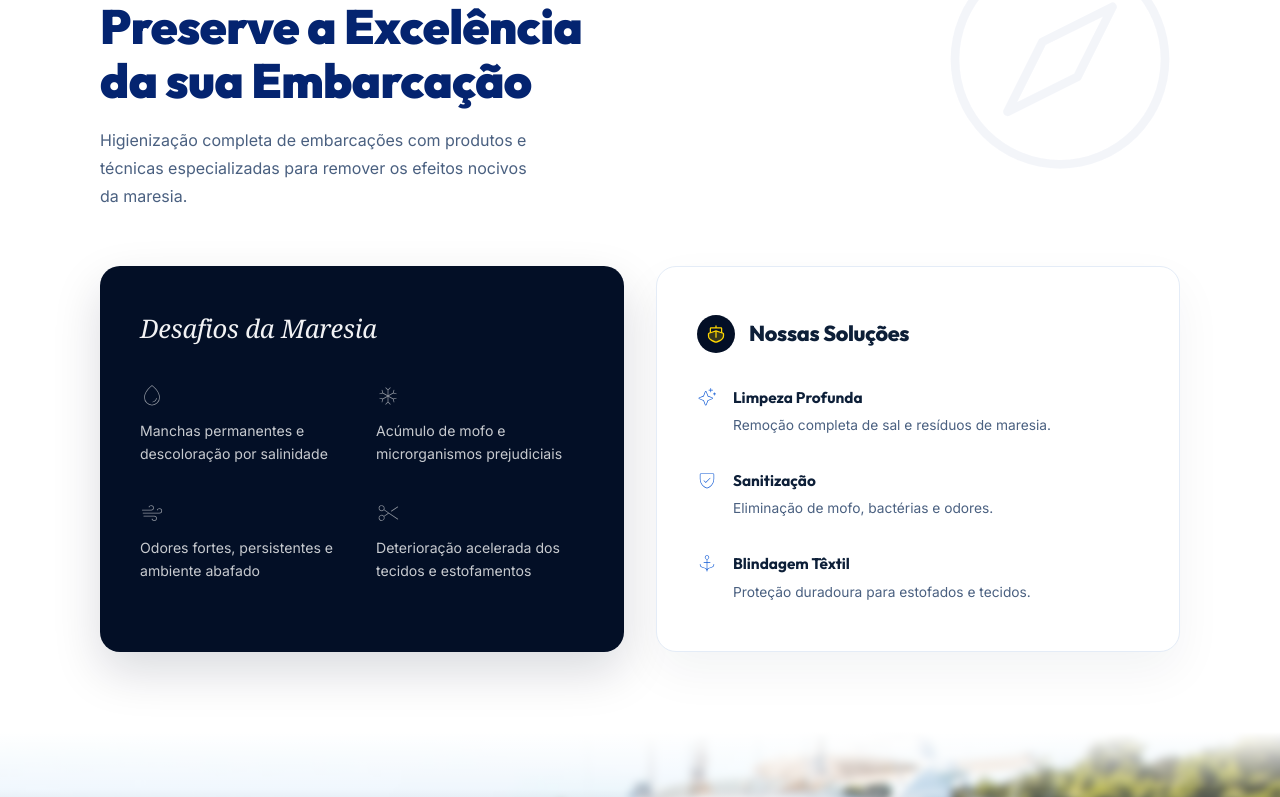
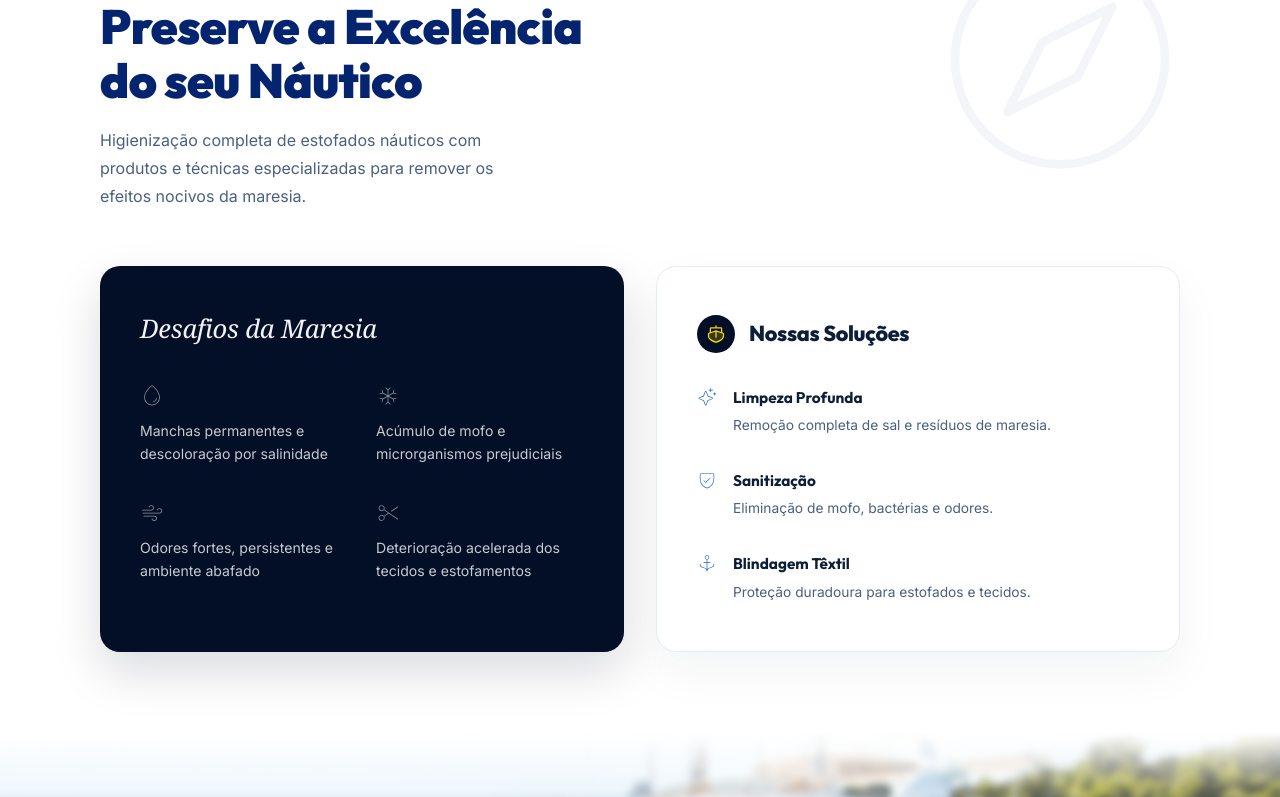
Before and after one commit to Daarkozzy/MasterClean, a React (Vite) app: page / in a window 1280 px wide. Shown: the part 940-1737 px from the top of the page. Built offline with nearby package versions, Linux system fonts and the light colour scheme; no server answers.

Commit message:
Corrige textos da seção Náutica
- Troca 'Embarcação' por 'Náutico' no título
- Corrige descrição de 'embarcações' para 'estofados náuticos'
- Deixa o texto mais específico sobre o serviço

```diff
--- a/src/components/sections/NauticHighlight.jsx
+++ b/src/components/sections/NauticHighlight.jsx
@@ -55,10 +55,10 @@ export default function NauticHighlight() {
         <div className="nh__intro">
           <span className="nh__eyebrow">Maresia &amp; Proteção</span>
           <h2 id="nh-title" className="nh__intro-title">
-            Preserve a Excelência<br />da sua Embarcação
+            Preserve a Excelência<br />do seu Náutico
           </h2>
           <p className="nh__intro-desc">
-            Higienização completa de embarcações com produtos e técnicas
+            Higienização completa de estofados náuticos com produtos e técnicas
             especializadas para remover os efeitos nocivos da maresia.
           </p>
         </div>
```
